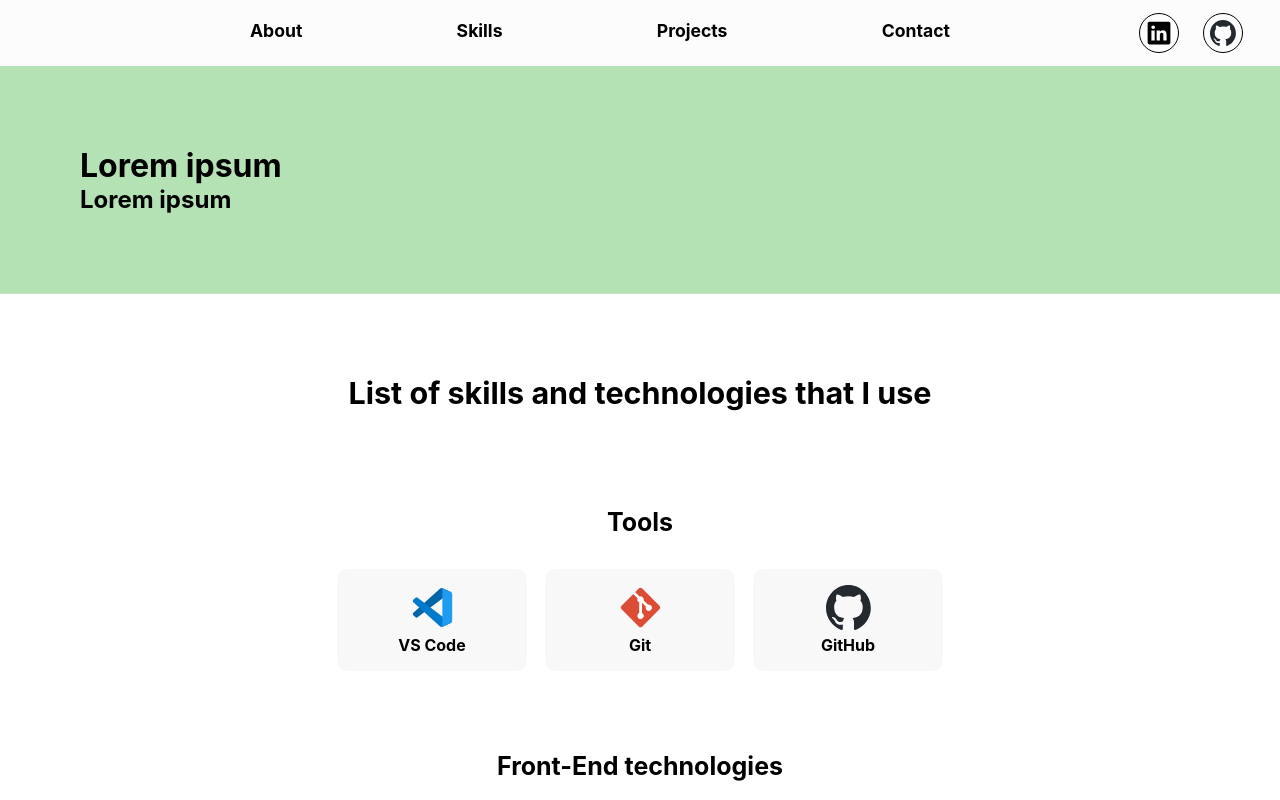
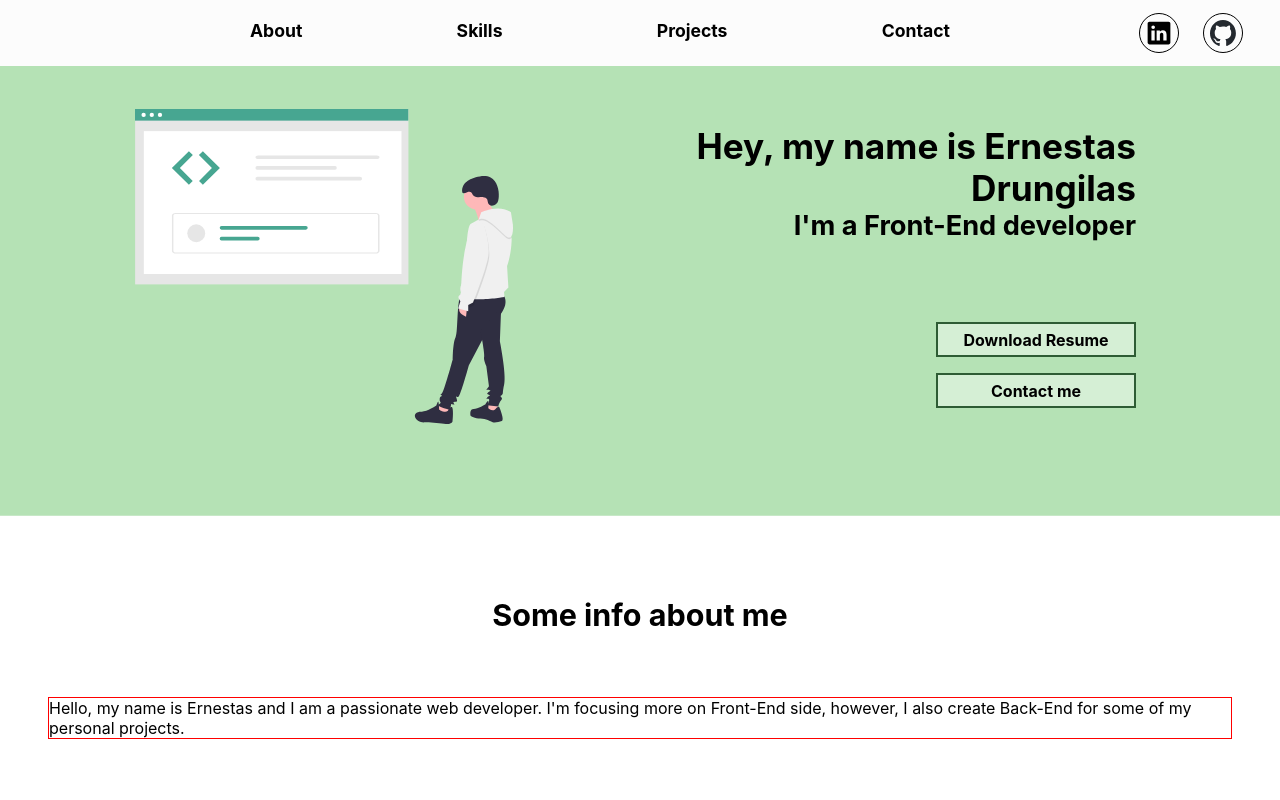
Before and after one commit to ernestasdrun/my-portfolio-react, a React (Vite) app: page / in a window 1280 px wide. Shown: the top 800 px of the page. Built offline with nearby package versions, Linux system fonts and the light colour scheme.

Commit message:
header
header updates

```diff
--- a/src/App.tsx
+++ b/src/App.tsx
@@ -7,6 +7,7 @@
 import ProjectsSection from "./containers/ProjectsSection/ProjectsSection";
 import SkillsSection from "./containers/SkillsSection/SkillsSection";
 import { IconContext } from "react-icons/lib";
+import HeaderSection from "./containers/HeaderSection/HeaderSection";
 
 const PageContainer = styled.div`
   min-height: 100vh;
@@ -20,6 +21,7 @@
     <IconContext.Provider value={{ className: 'react-icons' }}>
       <PageContainer>
         <Navbar />
+        <HeaderSection />
         <AboutSection />
         <SkillsSection />
         <ProjectsSection />
--- a/src/containers/AboutSection/AboutSection.tsx
+++ b/src/containers/AboutSection/AboutSection.tsx
@@ -1,28 +1,60 @@
 import React from "react";
 import styled from "styled-components";
+import programmingImage from "../../assets/images/undraw_code_inspection_bdl7.svg"
 
 const AboutContainer = styled.div`
   display: flex;
-  flex-direction: row;
-  padding: 5rem;
-  background-color: #b5e2b5;
-  box-shadow: 0 0 0 100vmax #b5e2b5;
-  clip-path: inset(0 -100vmax);
+  flex-direction: column;
+  align-items: center;
+  padding: 2rem 1rem 5rem 1rem;
+
+  h2 {
+    align-self: center;
+    margin-bottom: 2rem;
+    text-align: center;
+    font-size: clamp(1.7rem, 1.5313rem + 0.4688vw, 2.1rem);
+  }
+
+  > div {
+    display: flex;
+    flex-direction: column;
+    align-items: center;
+
+    img {
+      width: 50%;
+      height: 50%;
+    }
+  }
+
+  @media screen and (min-width: 600px) {
+    padding: 2rem 2rem 5rem 2rem;
+    h2 { margin-bottom: 2.5rem; }
+    div { flex-direction: row-reverse; }
+  }
+
+  @media screen and (min-width: 1000px) {
+    padding: 5rem 3rem 8rem 3rem;
+    h2 { margin-bottom: 4rem; }
+  }
 `
 
-const ContentContainer = styled.div`
+const AboutCard = styled.div`
+  border: 1px solid red;
   display: flex;
-  flex-direction: column;
+  width: 100%;
 `
 
 const AboutSection = () => {
   return (
     <AboutContainer id="about">
-      <ContentContainer>
-        <h1>Lorem ipsum</h1>
-        <h2>Lorem ipsum</h2>
-      </ContentContainer>
-      <div></div>
+      <h2>Some info about me</h2>
+      <div>
+        <AboutCard>
+          <p>Hello, my name is Ernestas and I am a passionate web developer. I&apos;m focusing more on Front-End side,
+            however, I also create Back-End for some of my personal projects.
+          </p>
+        </AboutCard>
+      </div>
     </AboutContainer>
   );
 };
--- /dev/null
+++ b/src/containers/HeaderSection/HeaderSection.tsx
@@ -0,0 +1,113 @@
+import React from "react";
+import styled from "styled-components";
+import programmingImage from "../../assets/images/undraw_code_inspection_bdl7.svg"
+
+const HeaderContainer = styled.div`
+  display: flex;
+  flex-direction: column;
+  gap: 3rem;
+  padding: 3rem 2rem 5rem 2rem;
+  background-color: #b5e2b5;
+  box-shadow: 0 0 0 100vmax #b5e2b5;
+  clip-path: inset(0 -100vmax);
+
+  @media screen and (min-width: 600px) {
+    padding: 3rem 3rem 5rem 3rem;
+  }
+
+  @media screen and (min-width: 1000px) {
+    flex-direction: row-reverse;
+    height: 450px;
+    padding: 5rem 9rem 8rem 9rem;
+  }
+`
+
+const ImageContainer = styled.div`
+  display: flex;
+  align-items: center;
+  justify-content: center;
+
+  img {
+    width: 80%;
+    height: 80%;
+  }
+
+  @media screen and (min-width: 600px) {
+    img {
+        width: 60%;
+        height: 60%;
+    }
+  }
+
+  @media screen and (min-width: 1000px) {
+    flex-grow: 1;
+
+    img {
+        width: 130%;
+        height: 130%;
+    }
+  }
+`
+
+const ContentContainer = styled.div`
+  display: flex;
+  flex-direction: column;
+  text-align: center;
+
+  div {
+    display: flex;
+    flex-direction: column;
+    align-items: center;
+    margin-top: 5rem;
+    gap: 1rem;
+
+      a {
+        display: flex;
+        align-items: center;
+        justify-content: center;
+        height: 35px;
+        width: 200px;
+        border: 2px solid #2e5c34;
+        font-weight: 700;
+        font-size: 1rem;
+        text-decoration: none;
+        color: #000;
+        background: #ffffff6e;
+        transition: background-color .5s;
+
+        :hover {
+          background-color: white;
+          cursor: pointer;
+        }
+      }
+  }
+
+
+  @media screen and (min-width: 1000px) {
+    text-align: end;
+    align-self: center;
+    h1 { font-size: 2.2rem; }
+    h2 { font-size: 1.7rem; }
+    div { align-self: flex-end; }
+  }
+`
+
+const HeaderSection = () => {
+    return (
+        <HeaderContainer id="header">
+            <ContentContainer>
+                <h1>Hey, my name is Ernestas Drungilas</h1>
+                <h2>I&apos;m a Front-End developer</h2>
+                <div>
+                    <a>Download Resume</a>
+                    <a href="#contact">Contact me</a>
+                </div>
+            </ContentContainer>
+            <ImageContainer>
+                <img src={programmingImage} alt="programmer_image" />
+            </ImageContainer>
+        </HeaderContainer>
+    );
+};
+
+export default HeaderSection;
--- a/src/containers/SkillsSection/skill/Skill.tsx
+++ b/src/containers/SkillsSection/skill/Skill.tsx
@@ -13,11 +13,12 @@
 
 const StyledSkill = styled.div<StyledSkillProps>`
     display: flex;
-    flex-direction: column;
+    flex-direction: row;
     align-items: center;
-    justify-content: center;
-    width: 135px;
-    padding: 1rem 0;
+    justify-content: flex-start;
+    gap: 1rem;
+    width: 230px;
+    padding: 0.4rem 1rem;
     border-radius: 10px;
     background-color: #f8f8f8;
 
@@ -27,8 +28,8 @@
     }
 
     .react-icons, img {
-        height: 40px;
-        width: 40px;
+        height: 25px;
+        width: 25px;
         color: ${props => props.iconColor || "none"};
         user-select: none;
     }
@@ -36,6 +37,10 @@
     h4 { margin-top: 5px; }
 
     @media screen and (min-width: 600px) {
+        flex-direction: column;
+        align-items: center;
+        justify-content: center;
+        gap: 0;
         width: 160px;
         padding: 1rem;
 
```
Also changed, not shown: src/assets/icons/js-official.svg (deleted), src/assets/images/undraw_code_inspection_bdl7.svg (added).
